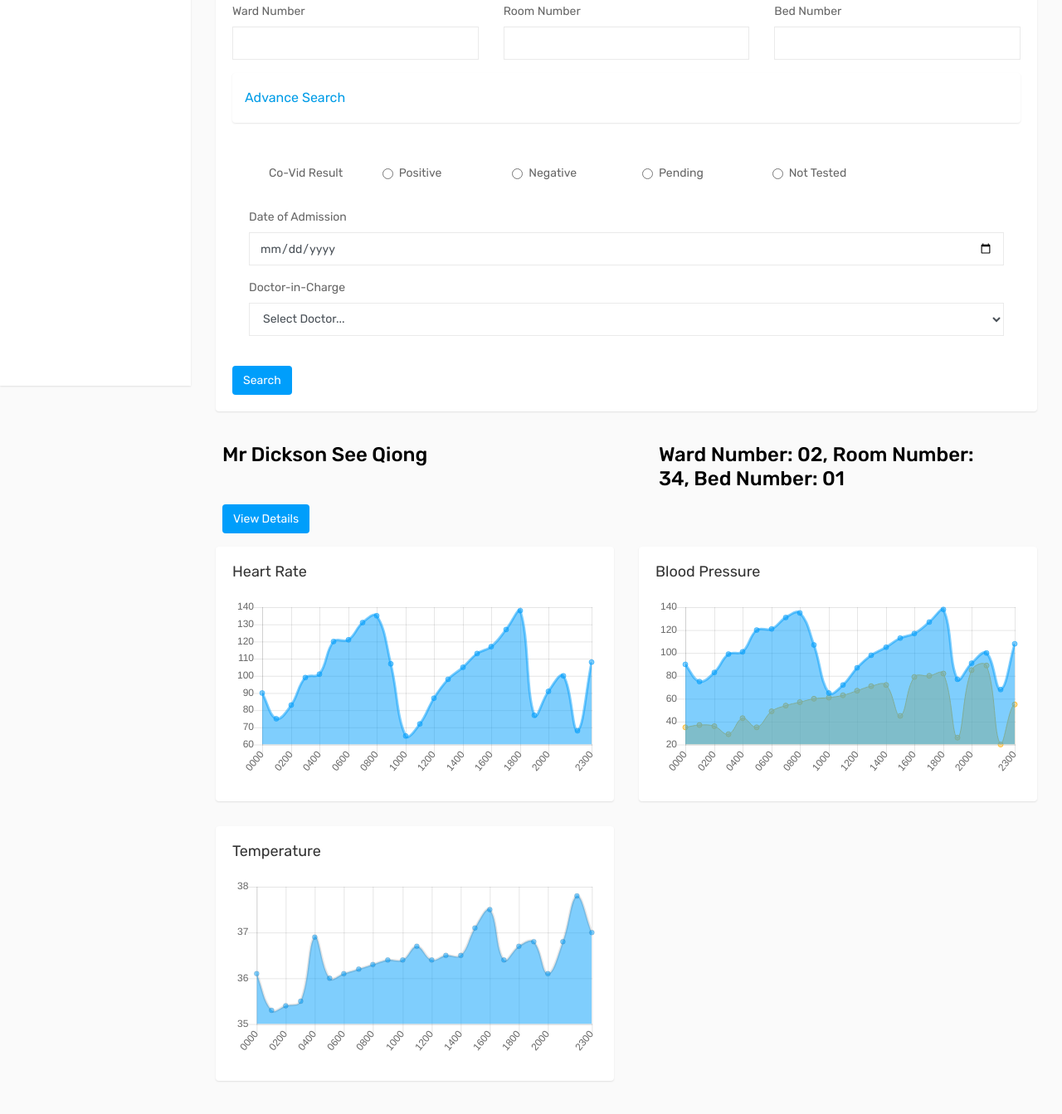
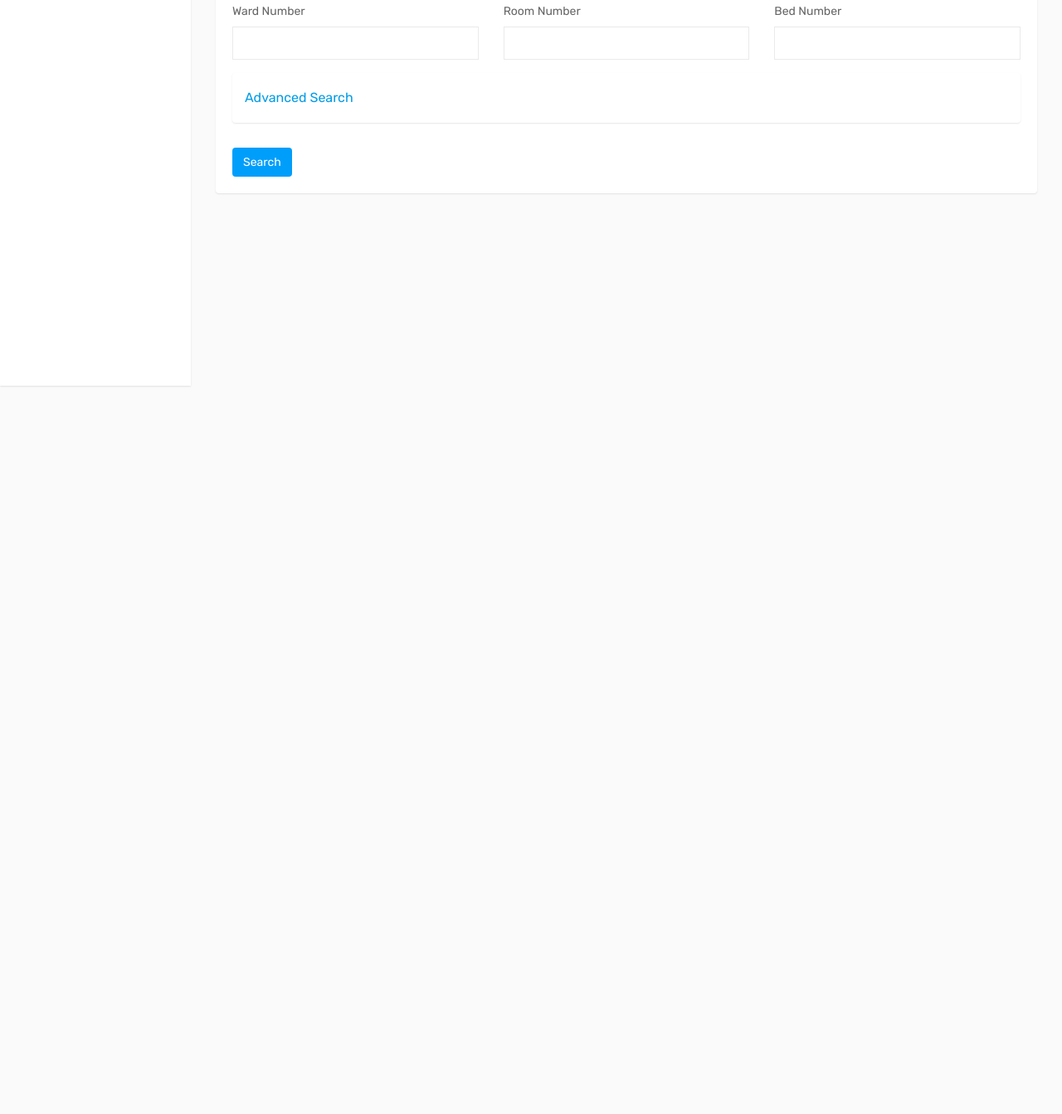
Before and after one commit to TanglingTreats/Database_Mod_Project, a website: page src/Database Medical Monitor UI/search_patient.html in a window 1280 px wide. Shown: the part 335-1678 px from the top of the page at 83% size. After the commit the page ends 800 px from the top, so only its background shows below. Drawn offline with Linux system fonts and the light colour scheme.

Commit message:
Remove patient details on SearchPatient and fixed accordion

```diff
--- a/src/Database Medical Monitor UI/search_patient.html
+++ b/src/Database Medical Monitor UI/search_patient.html
@@ -122,16 +122,16 @@
                                         <div class="card mt-3">
                                             <div class="card-header">
                                                 <a class="card-link" data-toggle="collapse" href="#AdvanceCriteria">
-                                                Advance Search
+                                                Advanced Search
                                                 </a>
                                             </div>
                                         </div>
-                                        <!-------------------------------------------------- Advance Search --------------------------------------------------------------------->
-                                        <div id="AdvanceCriteria" class="collapse show" data-parent="#AdvanceCriteria">
+                                        <!-------------------------------------------------- Advanced Search --------------------------------------------------------------------->
+                                        <div id="AdvanceCriteria" class="collapse" data-parent="#AdvanceCriteria">
                                             <div class="card-body">
                                                 <div class="row">
                                                     <div class="col-md-2 ml-4">
-                                                        <p>Co-Vid Result</p>
+                                                        <p>Covid Results</p>
                                                     </div>
                                                     <div class="col-md-2">
                                                         <input type="radio" class="form-check-input" id="postive">
@@ -178,54 +178,8 @@
                         </div>
                     </div>
                 </div>
-                <!--------------------------------------------------Patient Status ---------------------------------------->
-                <div class="row">
-                    <div class="col-sm-6 ml-2 mt-2 mr-2">
-                        <h3>Mr Dickson See Qiong</h3>
-                    </div>
-                    <div class="col-sm-5 ml-2 mt-2 mr-2">
-                        <h3>Ward Number: 02, Room Number: 34, Bed Number: 01</h3>
-                    </div>
-                </div>
-                <!--------------------------------------------------- Button ---------------------------------------------->
-                <div class="row mt-2 ml-2 mr-2 mb-3">
-                    <a class="btn btn-primary" href="patient_details.html" role="button">View Details</a>
-                </div>
-                <!------------------------------------------------ Table --------------------------------------------------->
-				<div class="row">
-					<div class="col-12 col-md-6 col-lg-6 col-xl-6">
-						<div class="card">
-							<div class="card-body">
-								<div class="chart-title">
-									<h4>Heart Rate</h4>
-								</div>
-								<canvas id="Heart_Rate"></canvas>
-							</div>
-						</div>
-					</div>
-					<div class="col-12 col-md-6 col-lg-6 col-xl-6">
-						<div class="card">
-							<div class="card-body">
-								<div class="chart-title">
-									<h4>Blood Pressure</h4>
-								</div>
-								<canvas id="Blood_Pressure"></canvas>
-							</div>
-						</div>
-					</div>
-                </div>
-                <div class="row">
-                    <div class="col-12 col-md-6 col-lg-6 col-xl-6">
-                        <div class="card">
-                            <div class="card-body">
-                                <div class="chart-title">
-                                    <h4>Temperature</h4>
-                                </div>
-                                <canvas id="Temperature"></canvas>
-                            </div>
-                        </div>
-                    </div>
-                </div>
+
+
             </div>
         </div>
     </div>
```
